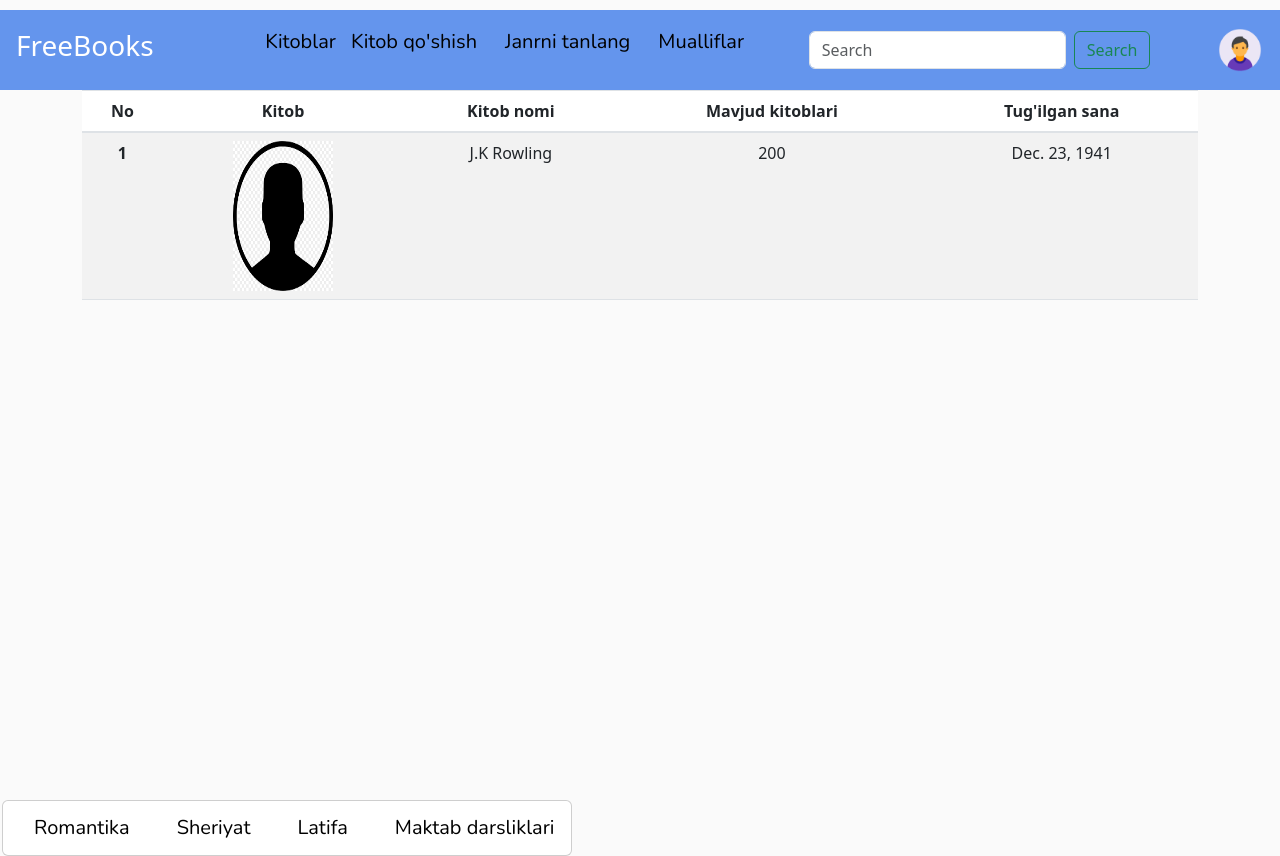
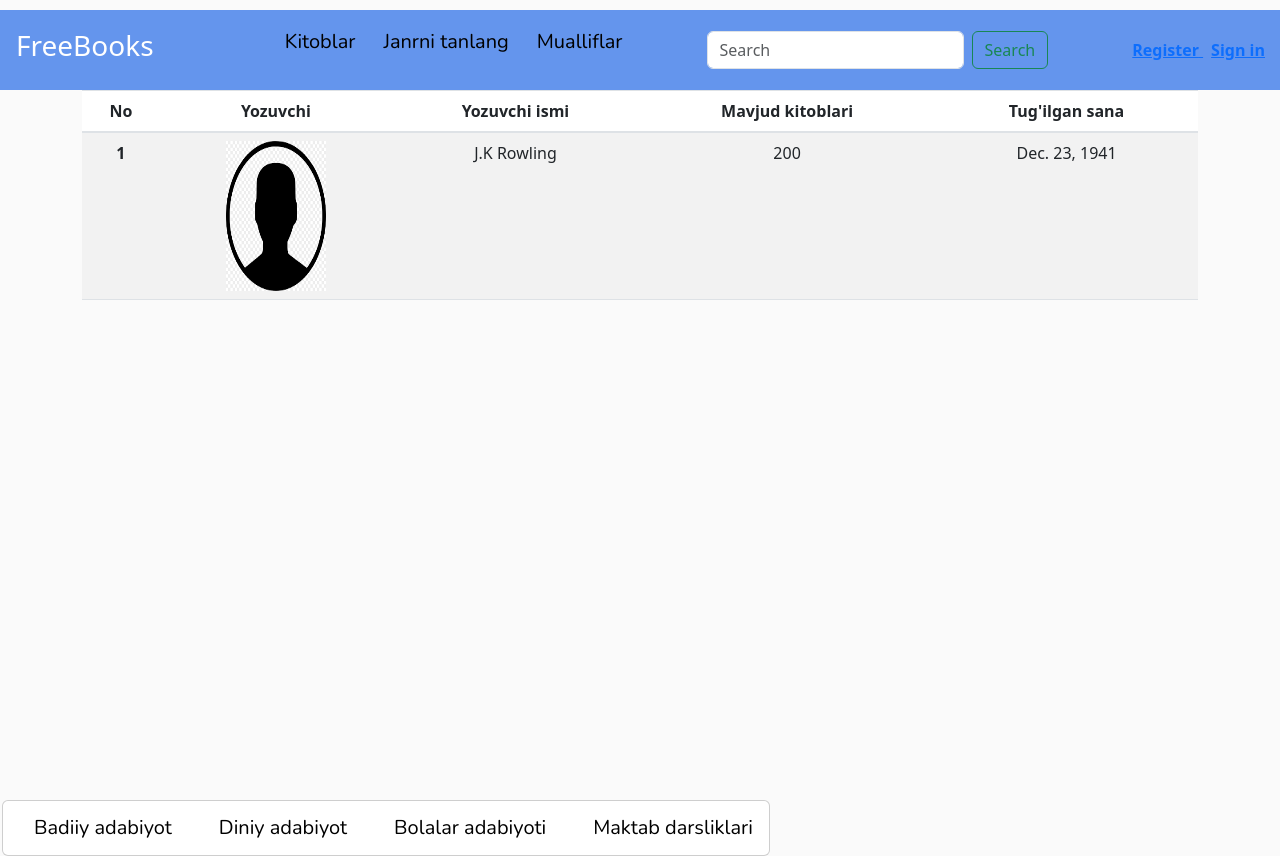
Before and after one commit to 0101mirabror/freebooksplatform, a Django app: page /authors/ in a window 1280 px wide. Run offline with Django 4.2, Linux system fonts and the light colour scheme; data comes from the database, SQL or seed files in the repository; both versions use the stored data as it was after the commit; some libraries are stand-ins or nearby versions.

Commit message:
register and login and logout urlls are added

```diff
--- a/accounts/urls.py
+++ b/accounts/urls.py
@@ -1,8 +1,9 @@
 from django.urls import path
-from .views import profileView, register_user, login_user
+from .views import profileView, register_user, login_user, logout_user
 app_name = "accounts"
 urlpatterns = [
-    path("", view=profileView, name="user"),
+    path("<int:pk>/", view=profileView, name="user"),
     path("register/", view=register_user, name="register-user"),
     path("login/", view=login_user, name="login-user"),
+    path("logout/", view=logout_user, name="logout-user")
 ]
--- a/paginationapp/admin.py
+++ b/paginationapp/admin.py
@@ -1,6 +1,7 @@
 from django.contrib import admin
 from .models import Book, Author
 from django.contrib.auth.admin import UserAdmin
+from django import forms
 
 class BookAdmin(admin.ModelAdmin):
     model = Book
@@ -10,6 +11,8 @@ class BookAdmin(admin.ModelAdmin):
         "author"
 
     ]
+    widgets = {
+            'image': forms.TextInput(attrs={'required': False} ) }
 
 admin.site.register(Book, BookAdmin)
 admin.site.register(Author)
--- a/paginationapp/models.py
+++ b/paginationapp/models.py
@@ -12,7 +12,7 @@ class Author(models.Model):
     lastname = models.CharField(max_length=20, null=True, blank=True)
     birthdate = models.DateField(null=True, blank=True)
     life = models.TextField()
-    image = models.ImageField(upload_to='author_images')
+    image = models.ImageField(upload_to='author_images', null=True, blank=True)
     slug = models.SlugField(blank=True, null=True)
     books_number = models.IntegerField(default=0)
 
@@ -29,7 +29,7 @@ class Book(models.Model):
     title = models.CharField(max_length=50)
     author = models.ForeignKey(Author, on_delete=models.CASCADE, null=True, blank=True)
     duration = models.IntegerField()
-    image = models.ImageField(upload_to='media/books')
+    image = models.ImageField(upload_to='media/books', null=True, blank=True, default="author_images/images.png")
     category = models.CharField(choices=CHOOSE_CATEGORY, max_length=4)
     pdf = models.FileField(upload_to="pdf_books")
     views_count = models.IntegerField(null=True, blank=True, default=0)
--- a/paginationapp/templates/add_book_form.html
+++ b/paginationapp/templates/add_book_form.html
@@ -1,5 +1,6 @@
 {% extends 'base.html' %}
 {% block content %}
+{% if user.is_authenticated%}
     <div class="form">
         <h2>
             Kitob Qo'shish
@@ -23,5 +24,8 @@
             <button class="login" type="submit"  action="check" value="addbook">Qo'shish</button>
         </form>
     </div>
+  {% else %}
+   <p>Siz ro'yxatdan o'tmagansiz</p>
+   {% endif %}
 
 {% endblock content %}
--- a/paginationapp/templates/author_list.html
+++ b/paginationapp/templates/author_list.html
@@ -6,17 +6,17 @@
      <table class="table table-striped justify-content-center">
       <thead>
         <tr>
-          <th scope="col" style="text-align:center" >No</th>
-          <th scope="col" style="text-align:center">Kitob</th>
-          <th scope="col" style="text-align:center">Kitob nomi</th>
+          <th scope="col" style="text-align:center " >No</th>
+          <th scope="col" style="text-align:center ">Yozuvchi</th>
+          <th scope="col" style="text-align:center">Yozuvchi ismi</th>
           <th scope="col" style="text-align:center">Mavjud kitoblari</th>
           <th scope="col" style="text-align:center">Tug'ilgan sana</th>
         </tr>
       </thead>
       {% for author in object_list %}
-        <tbody>
+        <tbody  >
           <tr>
-            <th style="text-align:center" scope="row">{{forloop.counter}}</th>
+            <th style="text-align:center " scope="row">{{forloop.counter}}</th>
             <td style="text-align:center"><a href="{% url 'books:author_detail' author.slug %}"><img width=100px height=150px src="{{author.image.url}}"></img></td>
             <td style="text-align:center"> {{ author.firstname}} {{author.lastname }}</td>
             <td style="text-align:center">{{ author.books_number }}</td>
--- a/templates/base.html
+++ b/templates/base.html
@@ -5,7 +5,7 @@
     <meta charset="UTF-8">
     <meta http-equiv="X-UA-Compatible" content="IE=edge">
     <meta name="viewport" content="width=device-width, initial-scale=1.0">
-    <title>Navbar</title>
+    <title>FreeBooks</title>
     <link rel="stylesheet" href="{% static 'css/style.css'%}">
     <link rel="stylesheet" href="{% static 'css/bootstrap.min.css' %} ">
     <script defer src="{% static 'js/bootstrap.bundle.min.js' %} " ></script>
@@ -17,17 +17,16 @@
         <h3 class="ms-3">FreeBooks</h3>
         <div class=""  >
             <ul class="d-flex justify-content-center" >
-                <li  ><a href="{% url 'books:books_list' %}"> Kitoblar</a></li>
-                <li ><a href="{% url 'books:add_book' %}"> Kitob qo'shish</a></li>
+                <li><a href="{% url 'books:books_list' %}"> Kitoblar</a></li>
                 <li><a href="#">
                     <div class="dropright">
                         <a class="btn dropright-toggle" href="#" role="button" data-bs-toggle="dropdown" aria-expanded="false">
                           Janrni tanlang
                         </a>
                         <ul class="dropdown-menu" >
-                          <li><a class="dropdown-item" href="{% url 'books:book_category' 'RM' %}">Romantika</a></li>
-                          <li><a class="dropdown-item" href="{% url 'books:book_category' 'SH' %}">Sheriyat</a></li>
-                          <li><a class="dropdown-item" href="{% url 'books:book_category' 'CM' %}">Latifa</a></li>
+                          <li><a class="dropdown-item" href="{% url 'books:book_category' 'RM' %}">Badiiy adabiyot</a></li>
+                          <li><a class="dropdown-item" href="{% url 'books:book_category' 'SH' %}">Diniy adabiyot</a></li>
+                          <li><a class="dropdown-item" href="{% url 'books:book_category' 'CM' %}">Bolalar adabiyoti</a></li>
                           <li><a class="dropdown-item" href="{% url 'books:book_category' 'MD' %}">Maktab darsliklari</a></li>
                         </ul>
                       </div>
@@ -43,8 +42,18 @@
             </form>
         </div>
         <div class="profile">
-            <img src="{% static 'images/profile.png'%}" alt="profile photo">
+            {% if user.pk %}
+                <a href="{% url "account:user"  user.pk %}"><img src="{% static 'images/profile.png'%}" alt="profile photo"></a>
+            {% else %}
+                <a class="me-2" href="{% url "account:register-user" %}">
+                    <b>Register</b>
+                </a>
+                <a href="{% url "account:login-user" %}">
+                    <b>Sign in</b>
+                </a>
+            {% endif %}
         </div>
+
     </div>
     {% block content %}
     {% endblock content %}
```
Also changed, not shown: accounts/templates/user_profile.html (+8 -3 lines), accounts/views.py (+7 -1 lines), version.md (added, +3 -0 lines), db.sqlite3, media/author_images/images.png (added), 2 other files.
